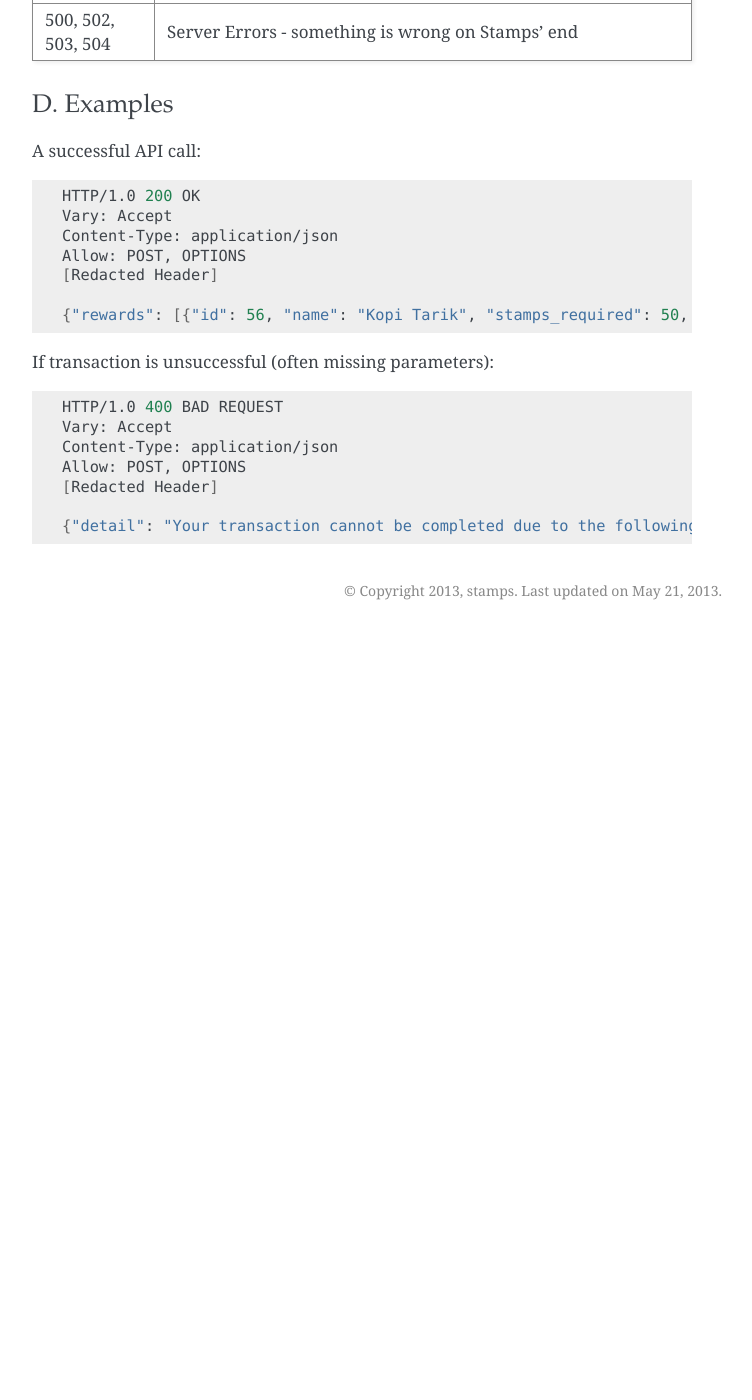
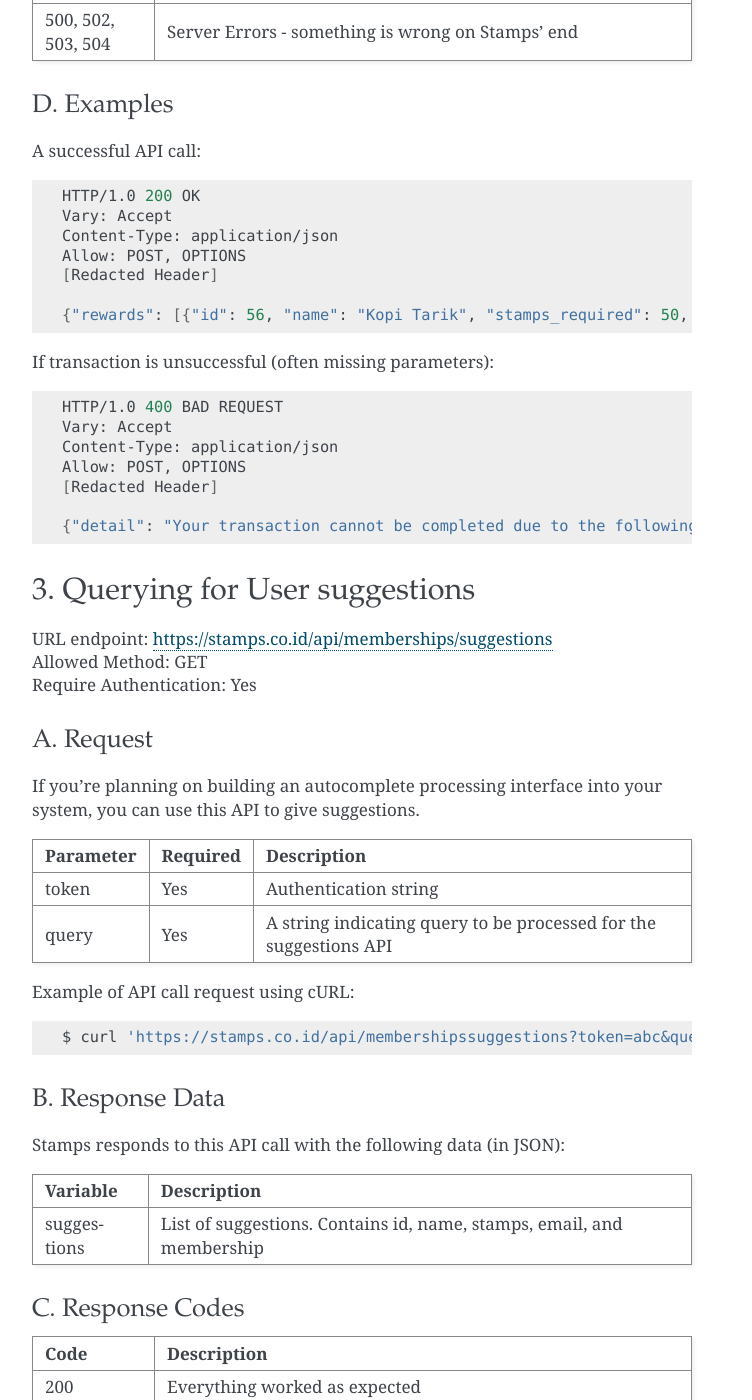
Before and after one commit to ui/stamps-api-docs, a Sphinx documentation site: the page built from source/customer_api.rst, in a window 1280 px wide and 1400 px high, scrolled down 3123 px. Shown: the whole window, without its empty margins (388-1140 px from the left). Built offline with Sphinx 7.4.7, drawn with Linux system fonts in a browser that asks for light colours; before the commit the page ends 3753 px from its top, so only the background shows below that; some of the changed text lies outside the part shown.

Commit message:
Added documentations about membership suggestions

```diff
--- a/source/customer_api.rst
+++ b/source/customer_api.rst
@@ -200,3 +200,95 @@ If transaction is unsuccessful (often missing parameters):
     [Redacted Header]
 
     {"detail": "Your transaction cannot be completed due to the following error(s)", "errors": [{"reward": "This field is required"}]}
+
+
+3. Querying for User suggestions
+=======================================
+| URL endpoint: https://stamps.co.id/api/memberships/suggestions
+| Allowed Method: GET
+| Require Authentication: Yes
+
+A. Request
+-----------------------------
+
+If you're planning on building an autocomplete processing interface into your
+system, you can use this API to give suggestions.
+
+=========== =========== =========================
+Parameter   Required    Description
+=========== =========== =========================
+token       Yes         Authentication string
+query       Yes         A string indicating query
+                        to be processed for the suggestions API
+=========== =========== =========================
+
+Example of API call request using cURL:
+
+.. code-block :: bash
+
+    $ curl 'https://stamps.co.id/api/membershipssuggestions?token=abc&query=steve'
+
+
+B. Response Data
+----------------
+Stamps responds to this API call with the following data (in JSON):
+
+=================== ==============================
+Variable            Description
+=================== ==============================
+suggestions         List of suggestions.
+                    Contains id, name, stamps, email, and membership
+=================== ==============================
+
+
+C. Response Codes
+-----------------
+
+=================== ==============================
+Code                Description
+=================== ==============================
+200                 Everything worked as expected
+400                 Bad Request - Often missing a
+                    required parameter
+401                 Unauthorized – Often missing or
+                    wrong authentication token
+403                 Forbidden – You do not have
+                    permission for this request
+405                 HTTP method not allowed - The
+                    requested resources cannot be called with the specified HTTP method
+500, 502, 503, 504  Server Errors - something is
+                    wrong on Stamps' end
+=================== ==============================
+
+
+D. Examples
+-----------
+
+A successful API call:
+
+.. code-block :: bash
+
+    HTTP/1.0 200 OK
+    Vary: Accept
+    Content-Type: application/json
+    Allow: POST, OPTIONS
+    [Redacted Header]
+
+    {
+      "suggestions": [
+        {
+          "membership": "Gold",
+          "email": "customer_gold@stamps.co.id",
+          "stamps": 100,
+          "id": 12,
+          "name": "Customer Gold"
+        },
+        {
+          "membership": "Blue",
+          "email": "blue_customer@stamps.co.id",
+          "stamps": 15,
+          "id": 13,
+          "name": "Customer Blue"
+        }
+      ]
+    }
```
